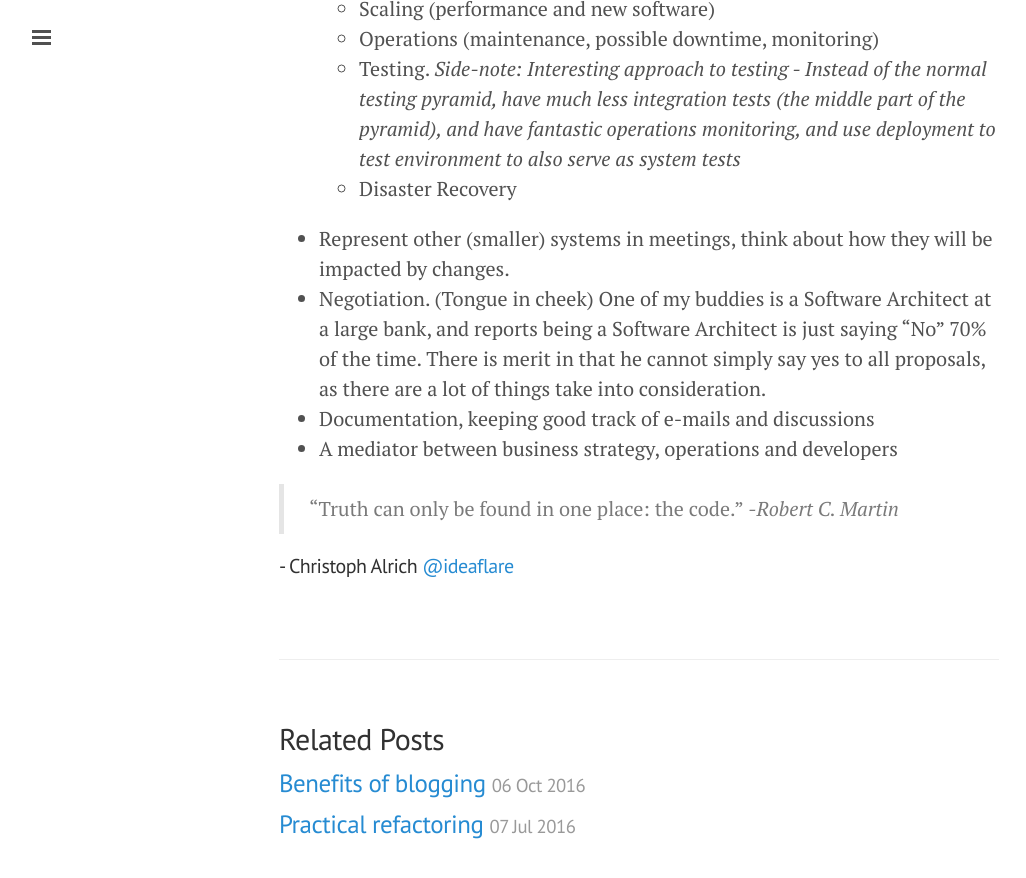
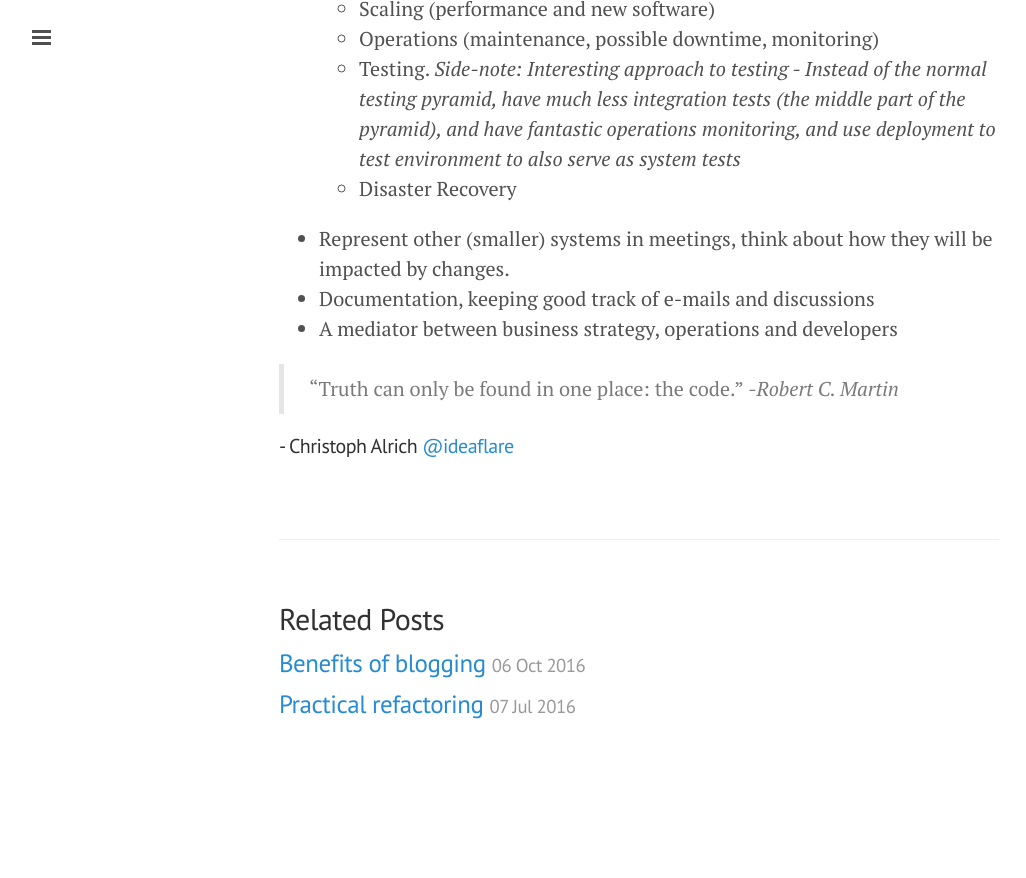
Before and after one commit to ideaflare/ideaflare.github.io, a Jekyll site: the page built from _posts/2017-06-19-architecture.markdown, in a window 1280 px wide and 900 px high, scrolled down 3566 px. Shown: the top 878 px of the window, without its empty margins (1-1027 px from the left). Built offline with Jekyll 4.4.1, drawn with Linux system fonts in a browser that asks for light colours; after the commit the page ends 4346 px from its top, so only the background shows below that.

Commit message:
Update 2017-06-19-architecture.markdown

```diff
--- a/_posts/2017-06-19-architecture.markdown
+++ b/_posts/2017-06-19-architecture.markdown
@@ -86,7 +86,6 @@ This paper is mostly concerned about protocols, firmware and physical components
    * Testing. *Side-note: Interesting approach to testing - Instead of the normal testing pyramid, have much less integration tests (the middle part of the pyramid), and have fantastic operations monitoring, and use deployment to test environment to also serve as system tests*
    * Disaster Recovery
  * Represent other (smaller) systems in meetings, think about how they will be impacted by changes.
- * Negotiation. (Tongue in cheek) One of my buddies is a Software Architect at a large bank, and reports being a Software Architect is just saying "No" 70% of the time. There is merit in that he cannot simply say yes to all proposals, as there are a lot of things take into consideration.
  * Documentation, keeping good track of e-mails and discussions
  * A mediator between business strategy, operations and developers
 
```
